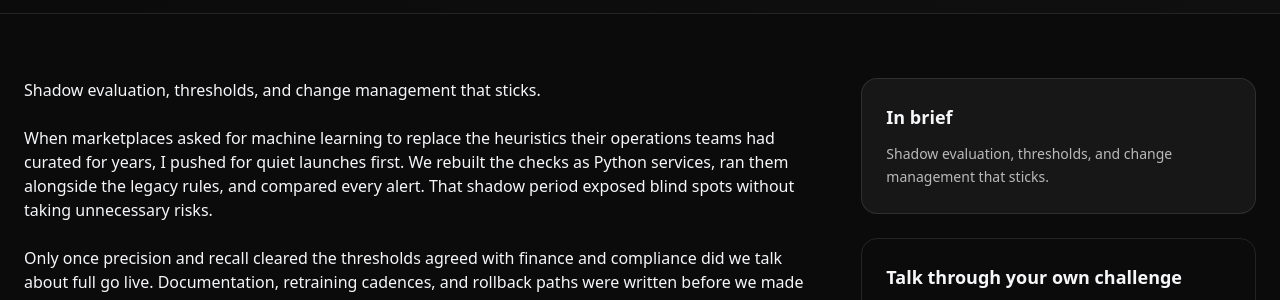
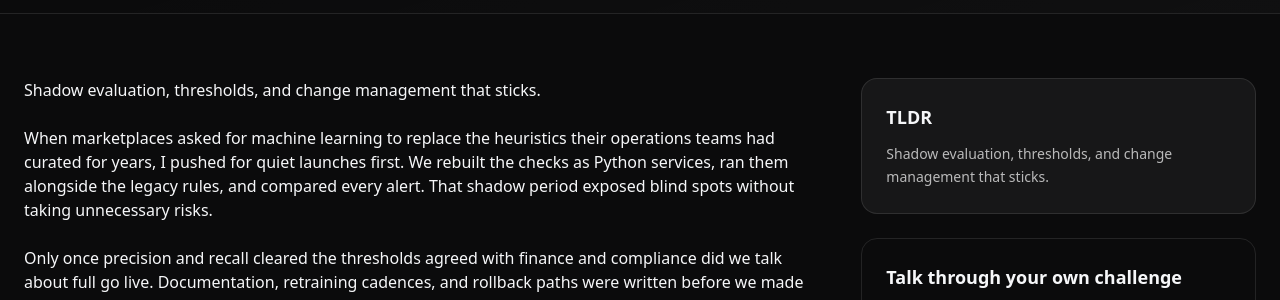
Before and after one commit to jp9516/etterby, a Jekyll site: the page built from _posts/2025-09-21-from-heuristics-to-ml.md, in a window 1280 px wide. Shown: the part 447-747 px from the top of the page. Built offline with Jekyll 4.4.1, drawn with Linux system fonts in a browser that asks for light colours; nearby versions of some CDN libraries.

Commit message:
Rename brief heading to TLDR

```diff
--- a/_layouts/post.html
+++ b/_layouts/post.html
@@ -38,7 +38,7 @@ layout: default
     <aside class="space-y-6">
       {% if intro_text %}
         <div class="p-6 rounded-2xl border border-white/10 bg-white/5 space-y-3">
-          <h2 class="text-lg font-semibold">In brief</h2>
+          <h2 class="text-lg font-semibold">TLDR</h2>
           <p class="text-sm text-white/70 leading-relaxed">{{ intro_text }}</p>
         </div>
       {% endif %}
```
